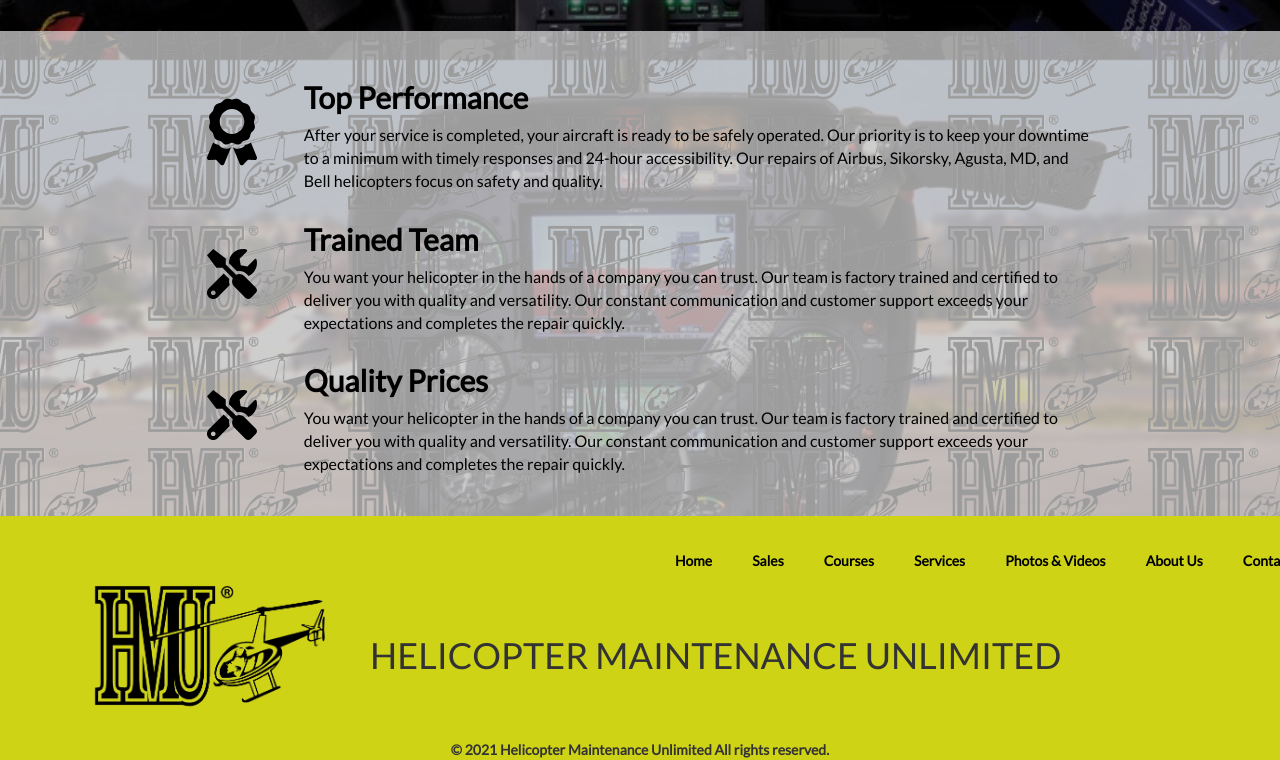
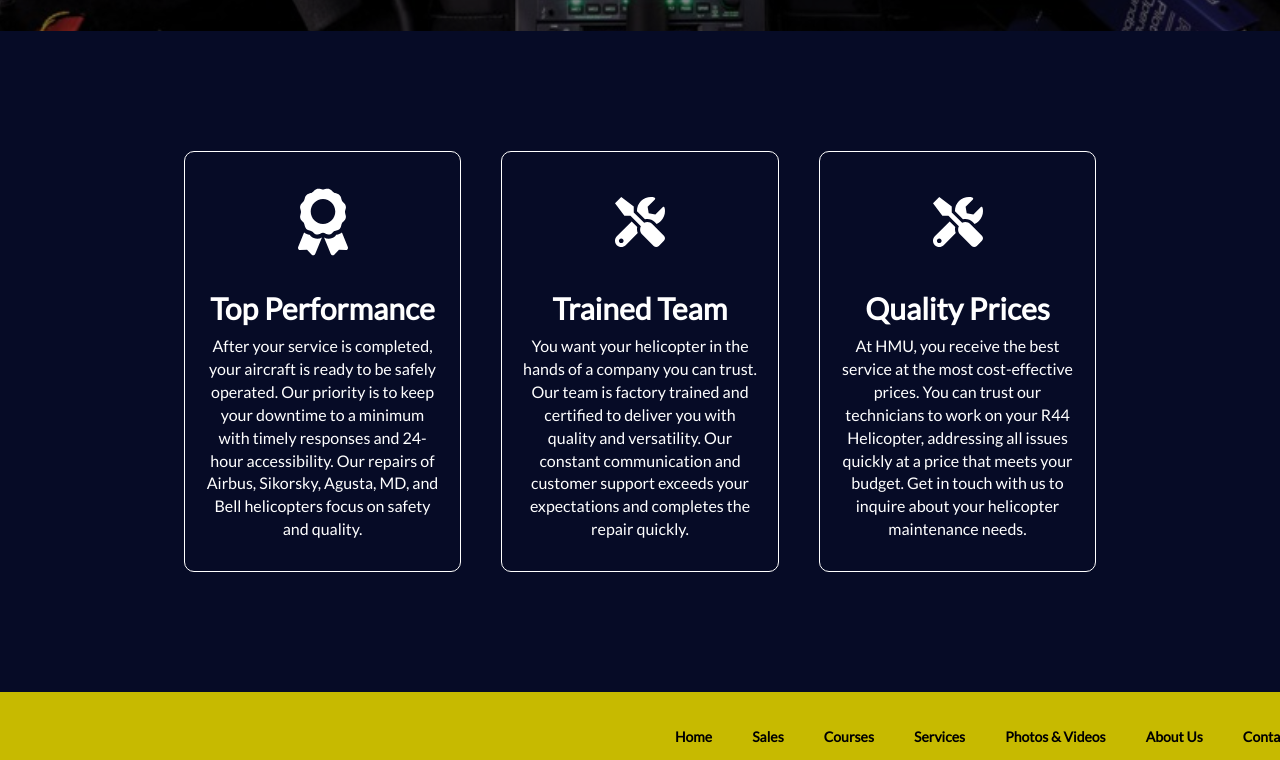
Before and after one commit to daniel-vargas96/hmu-site, a React (Create React App) app: page / in a window 1280 px wide. Shown: the part 860-1620 px from the top of the page. Built offline with nearby package versions, Linux system fonts and the light colour scheme; some icons are missing.

Commit message:
styling updates to homepage for desktop view

```diff
--- a/src/App.css
+++ b/src/App.css
@@ -35,7 +35,7 @@
  }
 
 .testimonial-icons {
-  color: rgb(0, 0, 0);
+  color: rgb(255, 255, 255);
   width: 50px;
   height: 100px;
   z-index: 9999;
@@ -46,35 +46,27 @@
 }
 
 .container-fluid {
-   position: relative;
-    display: inline-block;
-  width: 100vw;
-  background: url('hmu-logo.png') center repeat;
-  background-size: 200px;
   margin-top: 30rem;
-  padding: 3rem 10rem;
-  color: rgb(0, 0, 0);
+  width: 100%;
+  height: 100%;
+  padding: 10rem 10rem;
+  color: rgb(255, 255, 255);
   align-items: center;
-}
-
-.container-fluid::after {
-  position: absolute;
-        content: '';
-        display: block;
-        top: 0;
-        left: 0;
-        right: 0;
-        bottom: 0;
-        background: rgba(255, 255, 255, 0.612)
+  background: #060b26;
 }
 
 .content {
   z-index: 99 !important;
+  border: 1px solid white;
+  margin: 2rem;
+  padding: 2rem;
+  border-radius: 10px;
 }
 
 .content > h2 {
   font-weight: 700;
 }
+
 
 .intro-content {
   position: relative;
--- a/src/components/footer.css
+++ b/src/components/footer.css
@@ -1,20 +1,12 @@
 
 .footer {
-  background-color: rgb(207, 211, 22);
+  background-color: rgb(199, 186, 0);
   font-weight: 600;
-}
-
-#button-addon1 {
-  color: #ffc371;
-}
-
-i {
-  color: #ffc371;
 }
 
 .form-control::placeholder {
   font-size: 0.95rem;
-  color: #aaa;
+  color: rgb(0, 0, 0);
   font-style: italic;
 }
 
@@ -41,3 +33,9 @@ i {
   color: #666666 !important;
   text-decoration: none;
 }
+
+.footer-title > h1 {
+    font-family: 'Bebas Neue', cursive;
+  font-size: 60px;
+  color: black;
+}
--- a/src/components/footer.jsx
+++ b/src/components/footer.jsx
@@ -41,7 +41,7 @@ export default function Footer() {
                 <li className="list-inline-item"><a href="#" target="_blank" title="vimeo"><i className="fa fa-vimeo"></i></a></li>
               </ul>
             </div>
-            <div className="col-lg-9 col-md-6 mb-lg-0  d-flex align-items-center text-center">
+            <div className="footer-title col-lg-9 col-md-6 mb-lg-0  d-flex align-items-center text-center">
               <h1>HELICOPTER MAINTENANCE UNLIMITED</h1>
             </div>
           </div>
--- a/src/components/navbar.css
+++ b/src/components/navbar.css
@@ -1,7 +1,7 @@
 @import url('https://fonts.googleapis.com/css2?family=Bebas+Neue&display=swap');
 
 .nav-bar {
-  background-color: rgba(251, 255, 8, 0.605);
+  background-color: rgb(199, 186, 0);
   height: 120px;
   display: flex;
   justify-content: flex-end;
@@ -105,7 +105,7 @@ span {
   justify-content: center;
   align-items: center;
   color: black;
-  left: 30%;
+
   padding: 1rem;
   font-family: 'Bebas Neue', cursive;
   font-size: 6rem;
--- a/src/components/navbar.jsx
+++ b/src/components/navbar.jsx
@@ -20,7 +20,9 @@ export default function Navbar() {
       <div className="nav-bar sticky-top">
         <div className='col-md-11 d-flex pl-5'>
           <img src='hmu-logo.png' className='logo' alt="logo"></img>
-          <h1 className='hmu-title'>Helicopter Maintenance Unlimited</h1>
+          <div className='d-flex justify-content-center'>
+            <h1 className='hmu-title'>Helicopter Maintenance Unlimited</h1>
+          </div>
         </div>
         <div className='col-1'>
           <Link to="#" className="menu-bars" style={{ color: 'black' }}>
--- a/src/pages/home.js
+++ b/src/pages/home.js
@@ -23,46 +23,33 @@ export default function Home() {
             </p>
           </div>
         </div>
-        <div className='container-fluid align-items-center' id='testimonials'>
-          <div className='row col-lg-offset-1'>
-            <div className='col-1 d-flex justify-content-center align-items-center'>
-              <FaIcons.FaAward className='testimonial-icons d-flex align-items-center' />
-            </div>
-            <div className='content d-flex flex-column col-lg-10 pl-5'>
+        <div className='container-fluid align-items-center ' id='testimonials'>
+          <div className='row d-flex justify-content-center'>
+            <div className='content d-flex flex-column col-lg-3 justify-content-center align-items-center text-center'>
+              <FaIcons.FaAward className='testimonial-icons' />
               <h2>Top Performance</h2>
               <p className='testimonial-text'>After your service is completed, your aircraft is ready to be safely operated.
               Our priority is to keep your downtime to a minimum with timely responses and 24-hour accessibility.
              Our repairs of Airbus, Sikorsky, Agusta, MD, and Bell helicopters focus on safety and quality.</p>
             </div>
-          </div>
-          <div className='content row col-lg-offset-1'>
-            <div className='col-1 d-flex justify-content-center align-items-center'>
+            <div className='content d-flex flex-column col-lg-3 justify-content-center align-items-center text-center'>
               <FaIcons.FaTools className='testimonial-icons d-flex align-items-center' />
-            </div>
-            <div className='content d-flex flex-column col-lg-10 pl-5'>
               <h2>Trained Team</h2>
               <p className='testimonial-text'>
-              You want your helicopter in the hands of a company you can trust. Our team is factory trained and certified to
-              deliver you with quality and versatility. Our constant communication and customer support exceeds your
+                You want your helicopter in the hands of a company you can trust. Our team is factory trained and certified to
+                deliver you with quality and versatility. Our constant communication and customer support exceeds your
               expectations and completes the repair quickly.</p>
             </div>
-          </div>
-          <div className='content row col-lg-offset-1'>
-            <div className='col-1 d-flex justify-content-center align-items-center'>
+            <div className='content d-flex flex-column col-lg-3 justify-content-center align-items-center text-center'>
               <FaIcons.FaTools className='testimonial-icons d-flex align-items-center' />
-            </div>
-            <div className='content d-flex flex-column col-lg-10 pl-5'>
               <h2>Quality Prices</h2>
               <p className='testimonial-text'>
-              You want your helicopter in the hands of a company you can trust. Our team is factory trained and certified to
-              deliver you with quality and versatility. Our constant communication and customer support exceeds your
-              expectations and completes the repair quickly.</p>
+                At HMU, you receive the best service at the most cost-effective prices. You can trust our technicians to work on your R44 Helicopter,
+                addressing all issues quickly at a price that meets your budget. Get in touch with us to inquire about your helicopter maintenance needs.</p>
             </div>
           </div>
-
         </div>
       </div>
-
     </>
   );
 }
```
Also changed, not shown: 1 other file (tests, documents, lock files or other folders).
